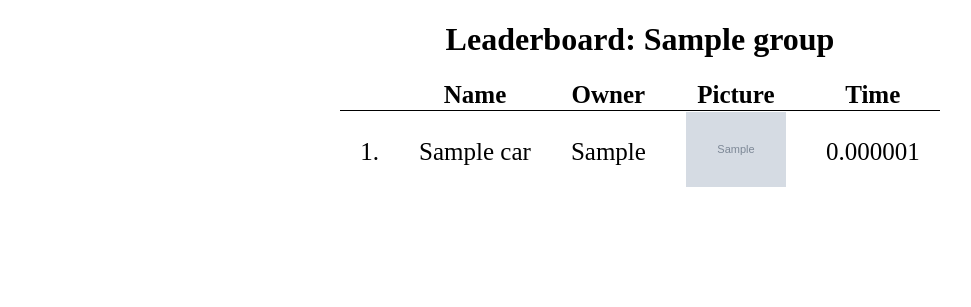
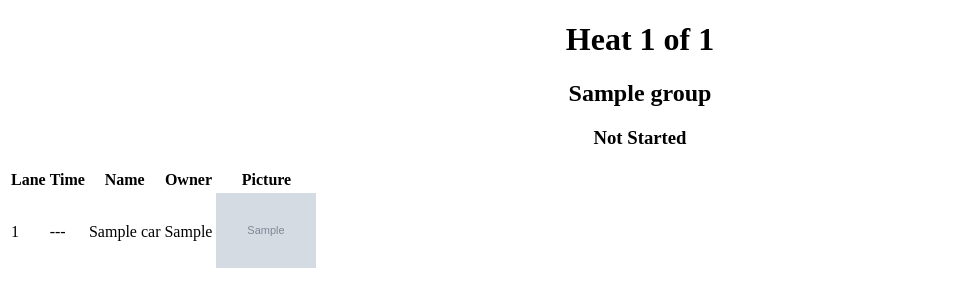
Before and after one commit to alan412/derby, a Django app: page /derby/1/start/ in a window 1280 px wide. Shown: the top 307 px of the page, without its empty margins (0-971 px from the left). Run offline with Django 3.2, Linux system fonts and the light colour scheme; tables that the repository leaves empty hold one stand-in row (values such as "Sample post"); grey boxes marked "Sample" are stand-in pictures.

Commit message:
Add currentHeat

```diff
--- a/derby/templates/derby/currentHeat.html
+++ b/derby/templates/derby/currentHeat.html
@@ -1,5 +1,22 @@
 {% extends "derby/base.html" %}
 {% block title %}Current Heat{% endblock %}
 {% block content %}
-Current Heat
+<center>
+<H1>Heat {{heat.number}} of {{totalHeats}}</H1>
+<H2>{{heat.group.name}}</H2>
+<H3 class="time">Not Started</H3>
+</center>
+<table>
+<tr><th>Lane</th><th>Time</th><th>Name</th><th>Owner</th><th>Picture</th></tr>
+ {% for result in results %}
+<tr><td>{{result.lane.number}}</td>
+    <td class="time" id="{{result.lane.number}}">---</td>
+    <td>{{result.car.name}}</td>
+    <td>{{result.car.owner}}</td>
+    <td>{% if result.car.picture %}
+            <img src=" /{{result.car.picture}}" height="75">
+        {% endif %}</td>
+</tr>
+ {% endfor %}
+</table>
 {% endblock %}
--- a/derby/urls.py
+++ b/derby/urls.py
@@ -7,7 +7,6 @@ urlpatterns = [
     path('register', views.register),
     path('test', views.testHardware),
     path('updateHardware', views.updateHardware),
-    path('currentHeat', views.currentHeat),
     path('allCars', views.allCars),
     path('<int:groupId>/start/', views.start),
     path('<int:groupId>/audience/', views.audience),
--- a/derby/views.py
+++ b/derby/views.py
@@ -1,9 +1,11 @@
-from django.shortcuts import render
+from django.shortcuts import render, redirect
 from derby.forms import RegisterForm
-from derby.models import Car, Group
+from derby.models import Car, Group, Heat, Result
 from derby.generateHeats import generateHeats
 from derby.getTimes import getTimes
 from derby.hardware import hardware
+
+currentHeat = None
 
 
 def groupFromId(groupId):
@@ -54,26 +56,41 @@ def updateHardware(request):
 
 
 def start(request, groupId):
-    generateHeats(groupFromId(groupId))
+    global currentHeat
+    group = groupFromId(groupId)
+    generateHeats(group)
+    # sets global
+    try:
+        currentHeat = Heat.objects.get(group=group, number=1)
+    except Heat.DoesNotExist:
+        currentHeat = None
+
     return audience(request, groupId)
 
 
 def audience(request, groupId):
-    template = request.GET.get('next', 'derby/leaderboard.html')
+    global currentHeat
+    template = request.GET.get('next', 'derby/currentHeat.html')
 
     if template == 'derby/leaderboard.html':
         context = {"timeout": 10_000, "audience": True,
-                   "next": "derby/nextHeat.html"}
+                   "next": "derby/currentHeat.html"}
         return showLeaderboard(request, context, groupId)
+    elif template == 'derby/currentHeat.html':
+        group = groupFromId(groupId)
+        context = {"timeout": 5_000, "audience": True,
+                   "heat": currentHeat,
+                   "totalHeats": Heat.objects.filter(group=group).count(),
+                   "next": "derby/leaderboard.html"}
+        if currentHeat:
+            results = Result.objects.filter(heat=currentHeat)
+            context["results"] = results
+        else:
+            return redirect('/')
     else:
         context = {}
 
     return render(request, template, context)
-
-
-def currentHeat(request):
-    context = {}
-    return render(request, "derby/currentHeat.html", context)
 
 
 def remainingHeats(request, group):
```
